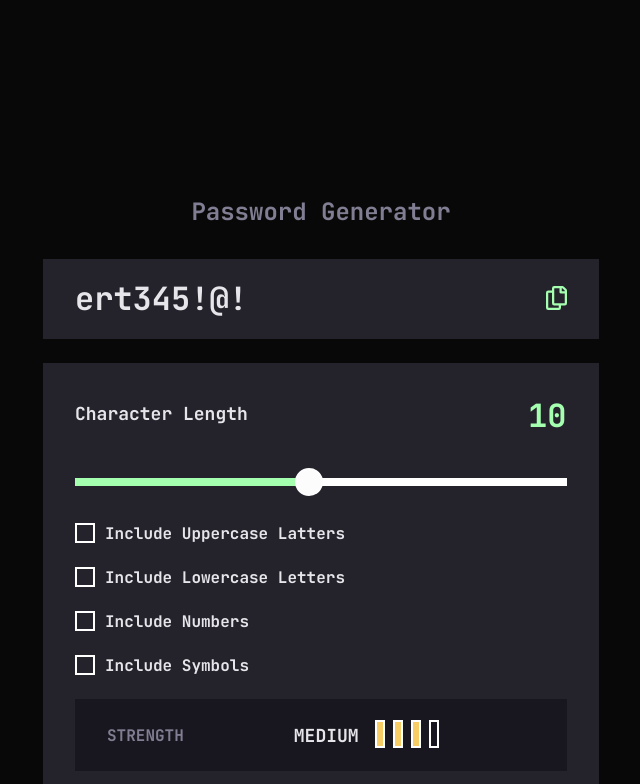
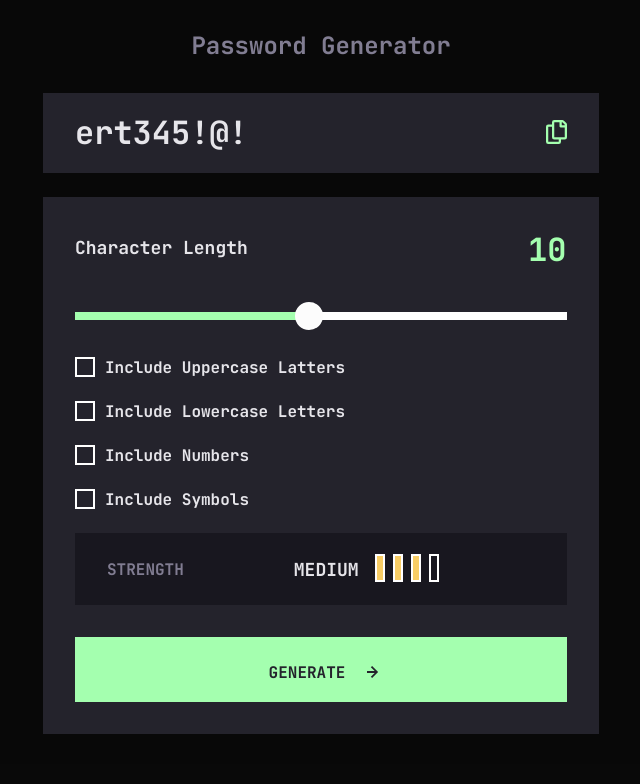
Before and after one commit to dlkokhta/Password-Generator, a React (Vite) app: page / in a window 1536 px wide. Shown: the top 784 px of the page, without its empty margins (447-1087 px from the left). Built offline with nearby package versions, Linux system fonts and the light colour scheme.

Commit message:
Update header padding to 30px for large screen

```diff
--- a/src/index.css
+++ b/src/index.css
@@ -440,7 +440,7 @@ body {
 
 @media (min-width: 1440px) {
   .header {
-    padding: 196px 490px;
+    padding: 30px 490px;
   }
   .strength-form {
     gap: 110px;
```
